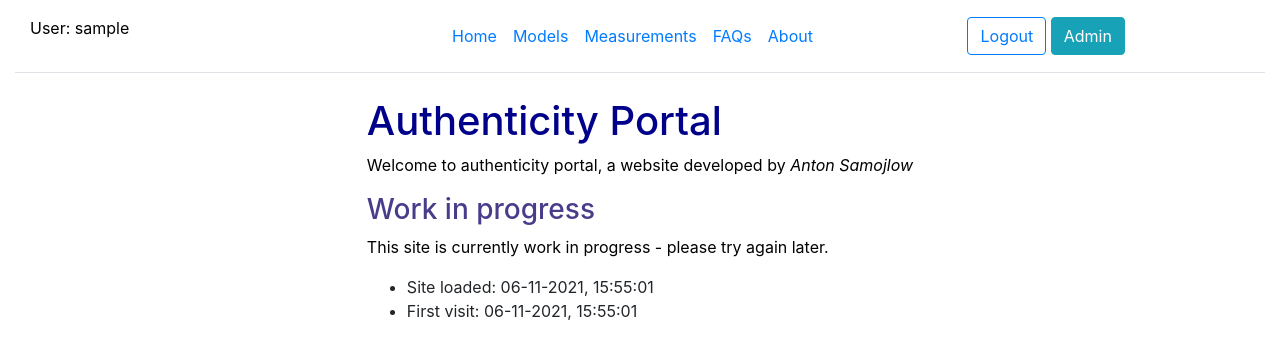
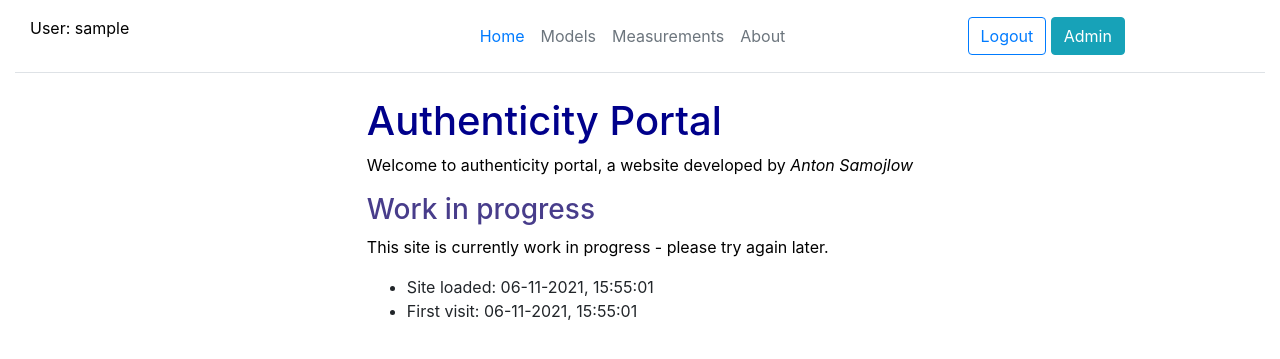
Before and after one commit to AntonSamojlow/authenticity-portal, a Django app: page /portal/ in a window 1280 px wide. Shown: the top 359 px of the page. Run offline with Django 3.2, Linux system fonts and the light colour scheme; the visitor is signed in with stand-in values (Sample User, id 1).

Commit message:
disabled regions not available for now

```diff
--- a/portalsite/templates/base_generic.html
+++ b/portalsite/templates/base_generic.html
@@ -23,13 +23,12 @@
 				<p>not logged in</p>
 				{% endif %}
 			</a>
-			<ul class="nav col-12 col-md-auto mb-2 justify-content-center mb-md-0">
-				<li><a href="{% url 'index' %}" class="nav-link px-2 link-secondary">Home</a></li>
-				<li><a href="#" class="nav-link px-2 link-dark">Models</a></li>
-				<li><a href="#" class="nav-link px-2 link-dark">Measurements</a></li>
-				<li><a href="#" class="nav-link px-2 link-dark">FAQs</a></li>
-				<li><a href="#" class="nav-link px-2 link-dark">About</a></li>
-			</ul>
+			<nav class="nav col-sm-12 col-md-auto mb-2 justify-content-center mb-md-0">
+				<a href="{% url 'index' %}" class="nav-link px-2 link-secondary">Home</a>
+				<a href="#" class="nav-link px-2 link-dark disabled">Models</a>
+				<a href="#" class="nav-link px-2 link-dark disabled">Measurements</a>
+				<a href="#" class="nav-link px-2 link-dark disabled">About</a>
+			</nav>
 			<div class="col-md-3 text-end">
 				{% if user.is_authenticated %}
 				<a href="{% url 'logout'%}?next={{request.path}}" class="btn btn-outline-primary me-2"
@@ -40,7 +39,7 @@
 				{% else %}
 				<a href="{% url 'login'%}?next={{request.path}}" class="btn btn-outline-primary me-2"
 					role="button">Login</a>
-				<button type="button" class="btn btn-primary">Sign-up</button>
+				<button type="button" class="btn btn-link disabled">Sign-up</button>
 				{% endif %}
 			</div>
 		</header>
```
